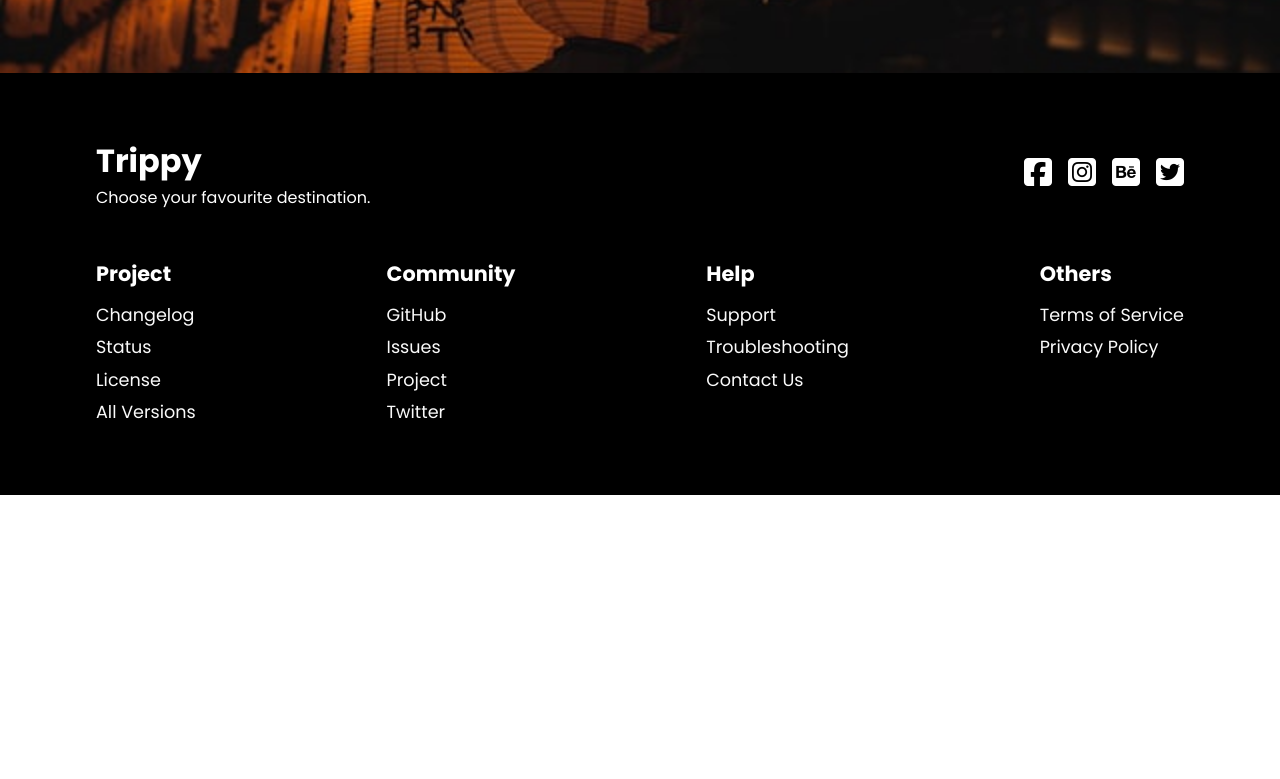
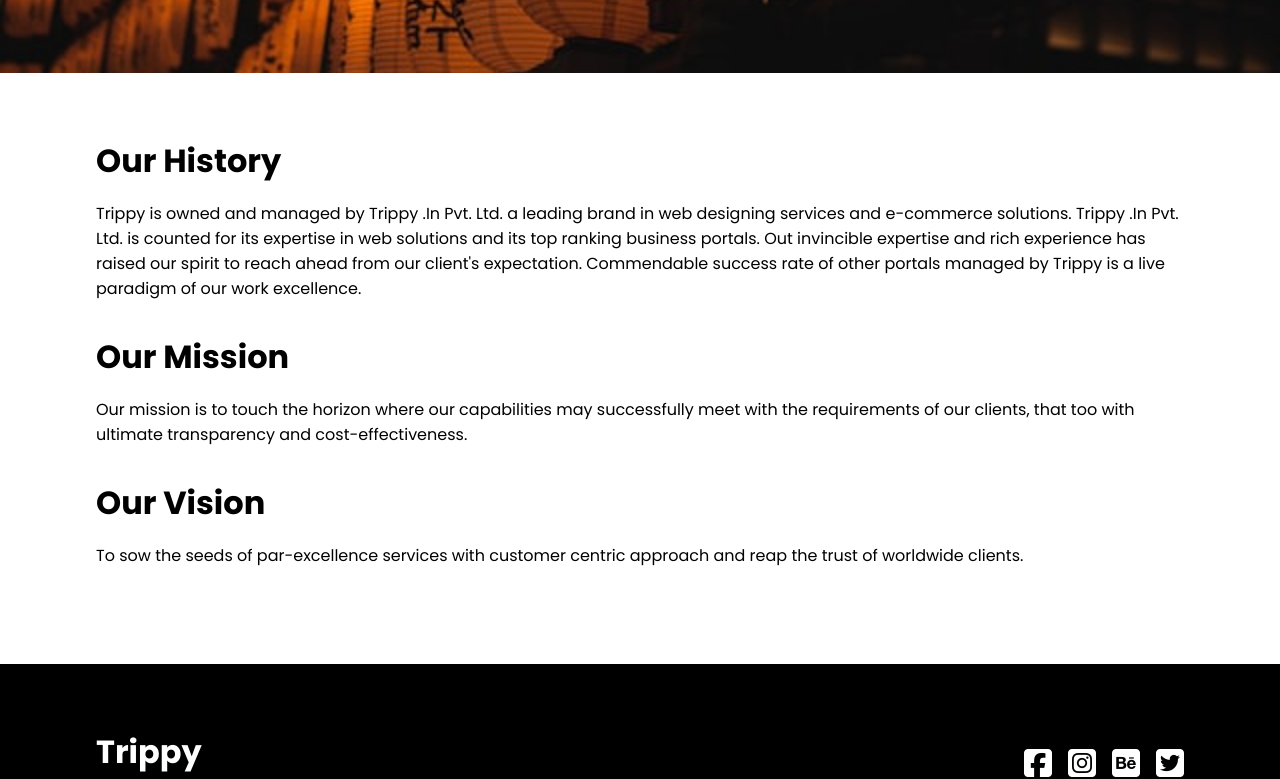
Before and after one commit to AntonioParadzik/travel-website-react, a React (Create React App) app: page /about in a window 1280 px wide. Shown: the part 487-1266 px from the top of the page. Before the commit the page ends 982 px from the top, so only its background shows below. Built offline with nearby package versions, Linux system fonts and the light colour scheme.

Commit message:
Add aboutUs component to About

```diff
--- /dev/null
+++ b/src/components/AboutUs.js
@@ -0,0 +1,18 @@
+import "./AboutUsStyles.css";
+
+function AboutUs (){
+    return(
+        <div className="about-container">
+            <h1>Our History</h1>
+            <p>Trippy is owned and managed by Trippy .In Pvt. Ltd. a leading brand in web designing services and e-commerce solutions. Trippy .In Pvt. Ltd. is counted for its expertise in web solutions and its top ranking business portals. Out invincible expertise and rich experience has raised our spirit to reach ahead from our client's expectation. Commendable success rate of other portals managed by Trippy is a live paradigm of our work excellence.</p>
+
+            <h1>Our Mission</h1>
+            <p>Our mission is to touch the horizon where our capabilities may successfully meet with the requirements of our clients, that too with ultimate transparency and cost-effectiveness.</p>
+
+            <h1>Our Vision</h1>
+            <p>To sow the seeds of par-excellence services with customer centric approach and reap the trust of worldwide clients.</p>
+        </div>
+    )
+}
+
+export default AboutUs
--- /dev/null
+++ b/src/components/AboutUsStyles.css
@@ -0,0 +1,18 @@
+.about-container{
+    margin: 4rem 6rem;
+    text-align: start;
+}
+
+.about-container h1{
+    padding-bottom: 1rem;
+}
+
+.about-container p{
+    padding-bottom: 2rem;
+}
+
+@media screen and (max-width: 850px) {
+    .about-container{
+        margin: 4rem 2rem;
+    }
+}
--- a/src/routes/About.js
+++ b/src/routes/About.js
@@ -1,3 +1,4 @@
+import AboutUs from "../components/AboutUs";
 import Footer from "../components/Footer";
 import Hero from "../components/Hero";
 import Navbar from "../components/Navbar";
@@ -11,6 +12,7 @@ function About (){
                 heroImg={require("../assets/night.jpg")}
                 title="About"
             />
+            <AboutUs/>
             <Footer/>
         </>
     )
```
